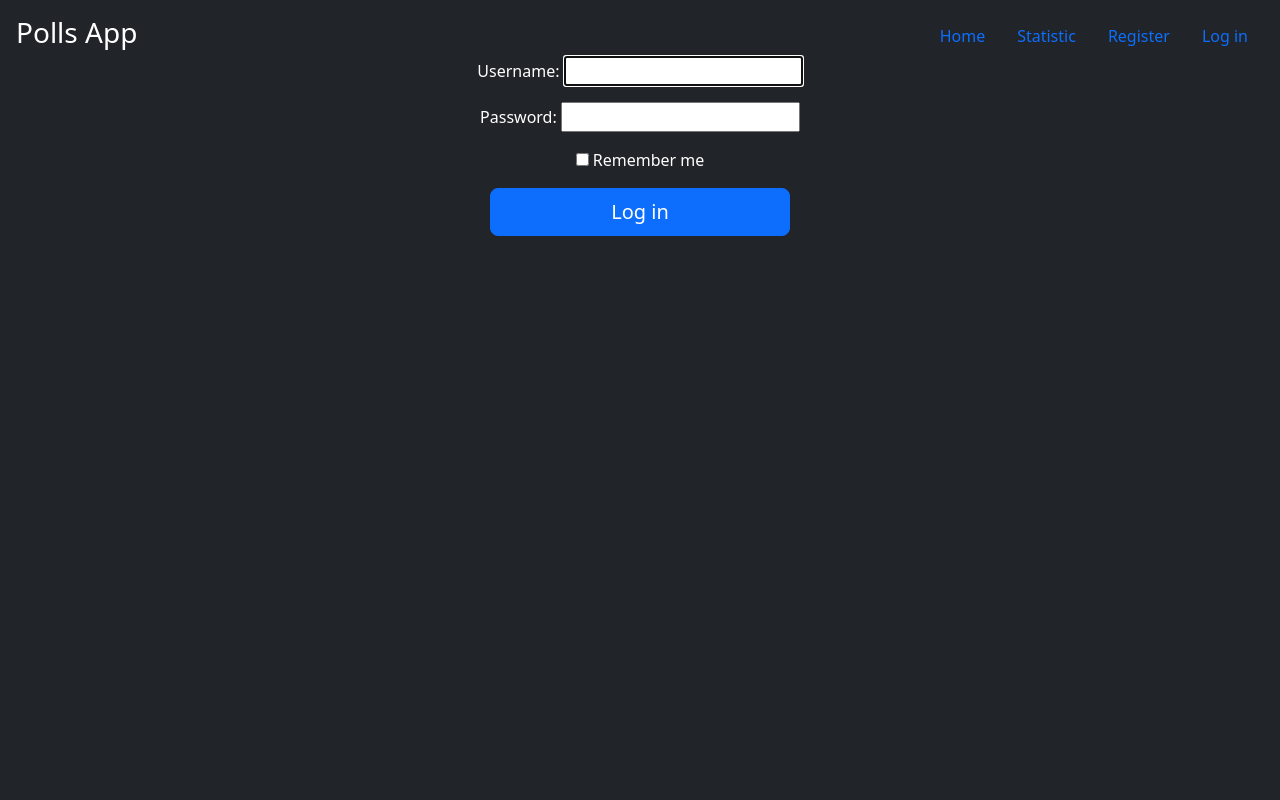
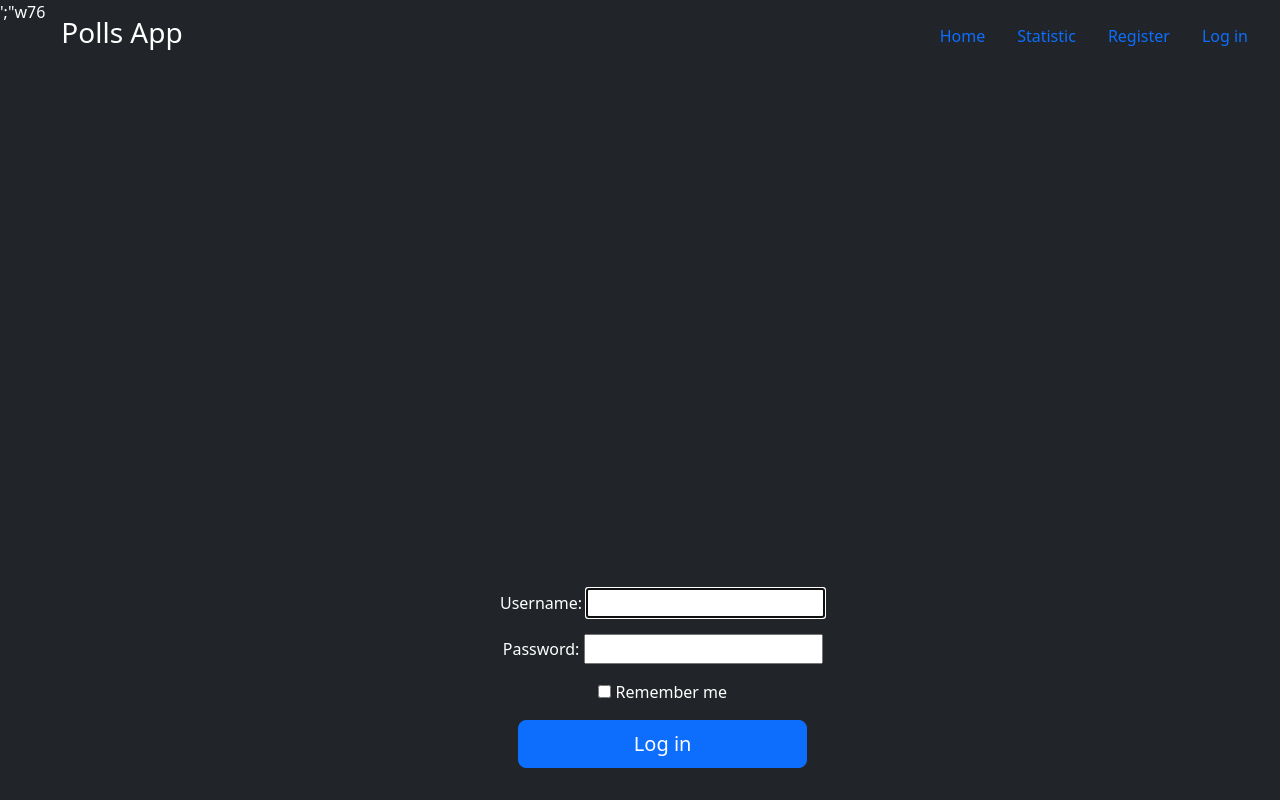
Before and after one commit to Krasnovskii/polls_webapp_django, a Django app: page /users/login/ in a window 1280 px wide. Run offline with Django 3.2, Linux system fonts and the light colour scheme; some libraries are stand-ins or nearby versions.

Commit message:
webapp v11

```diff
--- a/users/templates/registration/login.html
+++ b/users/templates/registration/login.html
@@ -1,3 +1,4 @@
+';"w76
 {% extends "polls/base.html" %}
 {% block content %}
 <main class="form-signin">
```
